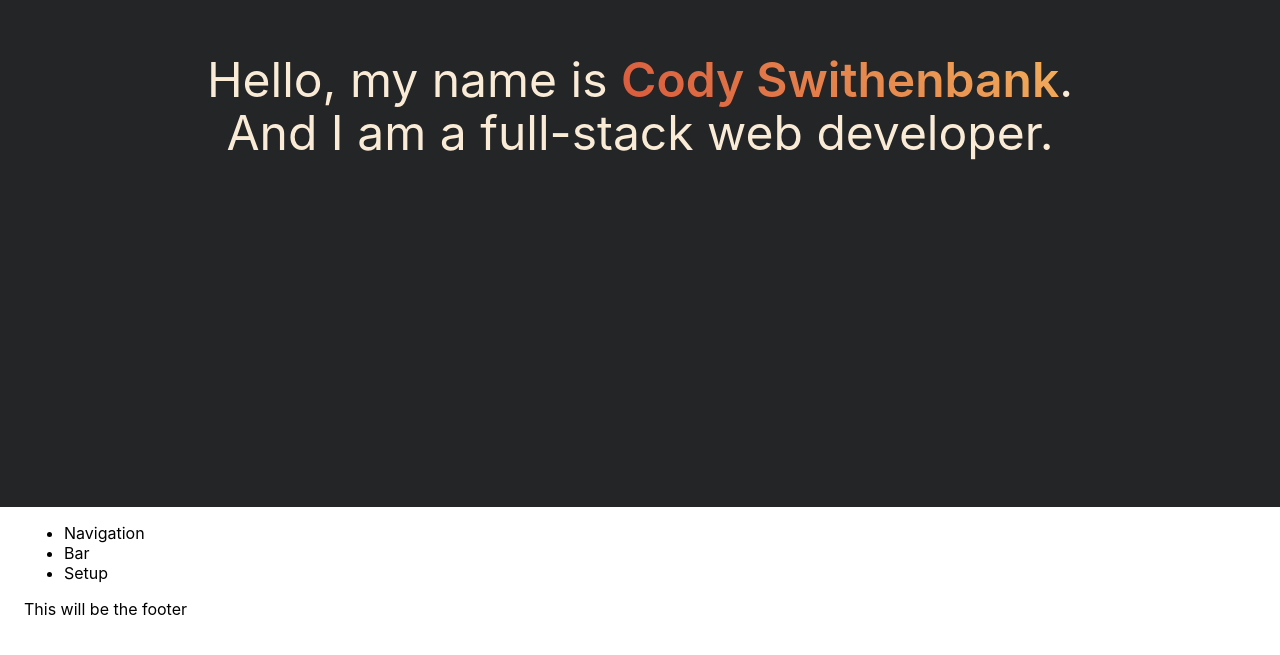
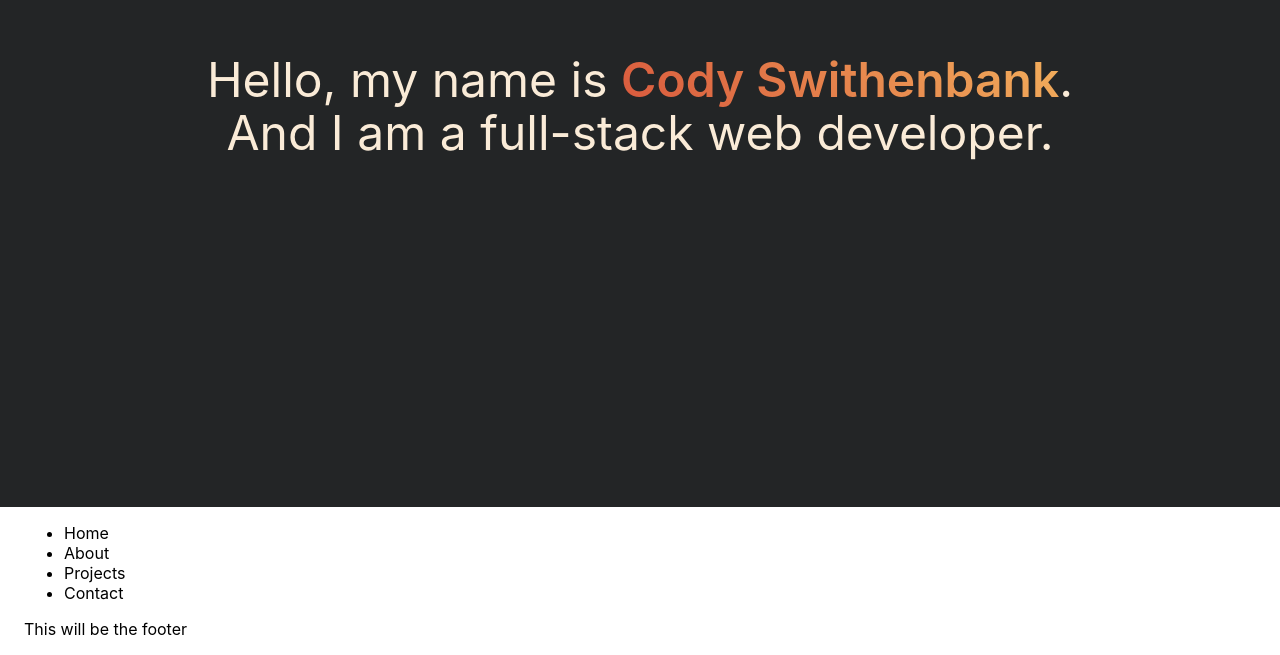
Before and after one commit to cswithen/portfolio, a Next.js app: page / in a window 1280 px wide. Shown: the part 293-948 px from the top of the page. Built offline with nearby package versions, Linux system fonts and the light colour scheme.

Commit message:
feat: navigation component
navigation component is inside Layout component and will act as a header

closes #3

```diff
--- a/components/PageHeader.js
+++ b/components/PageHeader.js
@@ -1,12 +1,16 @@
 import React from "react";
+
+//styles
+import styles from "../styles/PageHeader.module.css";
 
 const Header = () => {
   return (
     <div>
       <ul>
-        <li>Navigation</li>
-        <li>Bar</li>
-        <li>Setup</li>
+        <li>Home</li>
+        <li>About</li>
+        <li>Projects</li>
+        <li>Contact</li>
       </ul>
     </div>
   );
```
Also changed, not shown: styles/PageHeader.module.css (added).
